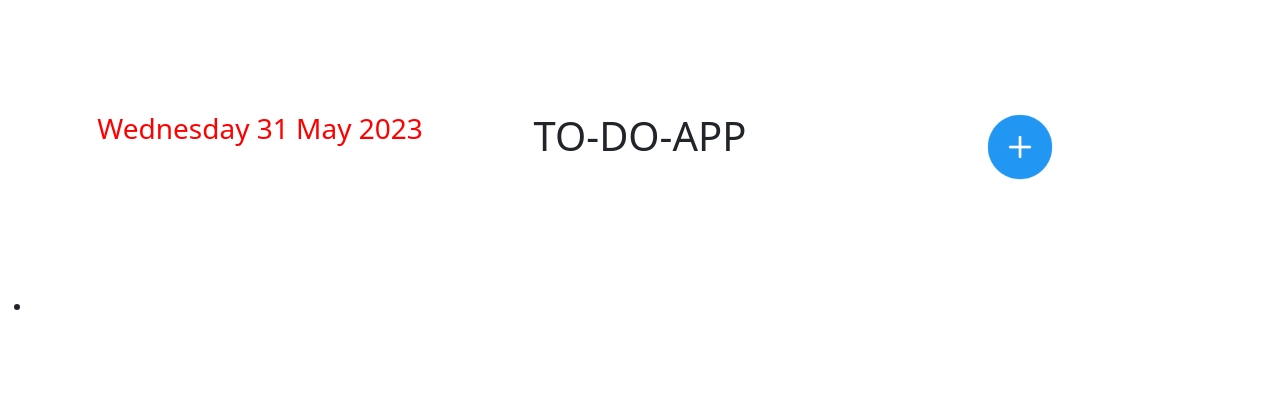
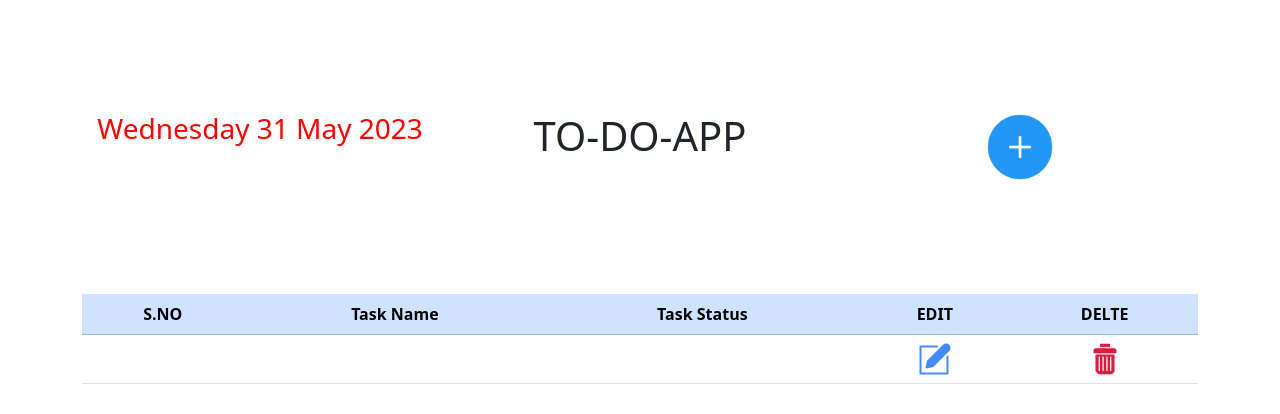
Before and after one commit to balaji1610/Neulancers_Todo, a React (Create React App) app: page / in a window 1280 px wide. Shown: the top 414 px of the page. Built offline with nearby package versions, Linux system fonts and the light colour scheme.

Commit message:
MainScreen_Layout

```diff
--- a/src/Components/ImageComponent.jsx
+++ b/src/Components/ImageComponent.jsx
@@ -1,4 +1,11 @@
-export default function ImageComponent({ className, width, height, src, alt }) {
+export default function ImageComponent({
+  className,
+  width,
+  height,
+  src,
+  alt,
+  style,
+}) {
   return (
     <div>
       <img
@@ -7,6 +14,7 @@ export default function ImageComponent({ className, width, height, src, alt }) {
         height={height}
         src={src}
         alt={alt}
+        style={style}
       />
     </div>
   );
--- a/src/Containers/AddScreen.jsx
+++ b/src/Containers/AddScreen.jsx
@@ -24,9 +24,9 @@ export default function AddScreen({
           <InputComponent
             value={textarea}
             placeholder="Write A Text"
-            maxlength="25"
+            maxlength="45"
             onChange={inputChange}
-            style={{ width: "46vh", height: "10vh" }}
+            style={{ width: "76vh", height: "10vh" }}
           />
           ADD STATUS :
           <Dropdown value={getStatus} options={options} onChange={dropdown} />
@@ -60,7 +60,7 @@ export default function AddScreen({
           <span style={{ color: "red", display: "inline-block" }}>
             <h3>{textarea.length}</h3>
           </span>
-          <h3 style={{ color: "#000000", display: "inline-block" }}>/25</h3>
+          <h3 style={{ color: "#000000", display: "inline-block" }}>/45</h3>
         </div>
       </div>
     </div>
--- /dev/null
+++ b/src/Containers/MainHomeScreen.jsx
@@ -0,0 +1,71 @@
+import Editicon from "../Images/edit.png";
+import Deleteicon from "../Images/delete.png";
+import ImageComponent from "../Components/ImageComponent";
+
+export default function MainHomeScreen({
+  onClickEdit,
+  onClickDelete,
+  Dataarray,
+}) {
+  return (
+    <div>
+      <div className="container text-center">
+        <div className="col-md-12 col-sm-12">
+          <table class="table ">
+            <thead class="table-primary">
+              <tr>
+                <th scope="col">S.NO</th>
+                <th scope="col">Task Name</th>
+                <th scope="col">Task Status</th>
+                <th scope="col">EDIT</th>
+                <th scope="col">DELTE</th>
+              </tr>
+            </thead>
+            <tbody>
+              {Dataarray.map((item) => {
+                const { id, taskname, status } = item;
+                return (
+                  <tr>
+                    <th scope="row">{id}</th>
+
+                    <td>{taskname}</td>
+                    <td>{status}</td>
+                    <td>
+                      <span
+                        style={{ display: "inline-block" }}
+                        onClick={() => onClickEdit(id)}
+                      >
+                        <ImageComponent
+                          width="32"
+                          height="32"
+                          src={Editicon}
+                          alt="EditIcon"
+                          style={{ cursor: "pointer" }}
+                        />
+                      </span>
+                    </td>
+                    <td>
+                      <span
+                        style={{ display: "inline-block" }}
+                        onClick={() => onClickDelete(id)}
+                      >
+                        {" "}
+                        <ImageComponent
+                          width="32"
+                          height="32"
+                          src={Deleteicon}
+                          alt="DeleteIcon"
+                          style={{ cursor: "pointer" }}
+                        />
+                      </span>{" "}
+                    </td>
+                  </tr>
+                );
+              })}
+            </tbody>
+          </table>
+        </div>
+      </div>
+    </div>
+  );
+}
--- a/src/Page/Home.jsx
+++ b/src/Page/Home.jsx
@@ -2,6 +2,8 @@ import TopHomeScreen from "../Containers/TopHomeScreen";
 import AddScreen from "../Containers/AddScreen";
 import { useState } from "react";
 import { Todoitems } from "../Utillis/Todoitems";
+import MainHomeScreen from "../Containers/MainHomeScreen";
+
 let id = 1;
 export default function Home() {
   const [Dataarray, setDataArray] = useState(Todoitems);
@@ -26,7 +28,7 @@ export default function Home() {
 
     const changeTextarea = (e) => {
       const value = e.target.value;
-      if (value.length <= 25) {
+      if (value.length <= 45) {
         setTextArea(value);
       }
     };
@@ -63,7 +65,26 @@ export default function Home() {
     SubmitHandleClick,
   } = AddscrenModuleOperations;
 
-  console.log(Dataarray, "Dataarray");
+  //Edit Screen Module
+
+  const EditScreenModule = (function () {
+    const hadleEditClick = (id) => {
+      alert(id);
+    };
+    return { hadleEditClick };
+  })();
+
+  const { hadleEditClick } = EditScreenModule;
+
+  //Delete Screen Module
+
+  const DeleteScreenModule = (function () {
+    const handleDeleteClick = (id) => {
+      alert(id);
+    };
+    return { handleDeleteClick };
+  })();
+  const { handleDeleteClick } = DeleteScreenModule;
   return (
     <div>
       <TopHomeScreen onClick={handleAddicon} />
@@ -79,19 +100,11 @@ export default function Home() {
         />
       )}
 
-      {Dataarray.map((elm) => {
-        const { id, taskname, status } = elm;
-        return (
-          <>
-            <ul>
-              <li key={id}>
-                <p> {taskname}</p>
-                <p> {status}</p>
-              </li>
-            </ul>
-          </>
-        );
-      })}
+      <MainHomeScreen
+        onClickEdit={hadleEditClick}
+        onClickDelete={handleDeleteClick}
+        Dataarray={Dataarray}
+      />
     </div>
   );
 }
--- a/src/Utillis/Todoitems.js
+++ b/src/Utillis/Todoitems.js
@@ -1 +1 @@
-export const Todoitems = [{ id: "", taskname: "", status: "" }];
+export const Todoitems = [{ id: " ", taskname: " ", status: " " }];
```
Also changed, not shown: src/Images/delete.png (added), src/Images/edit.png (added).
